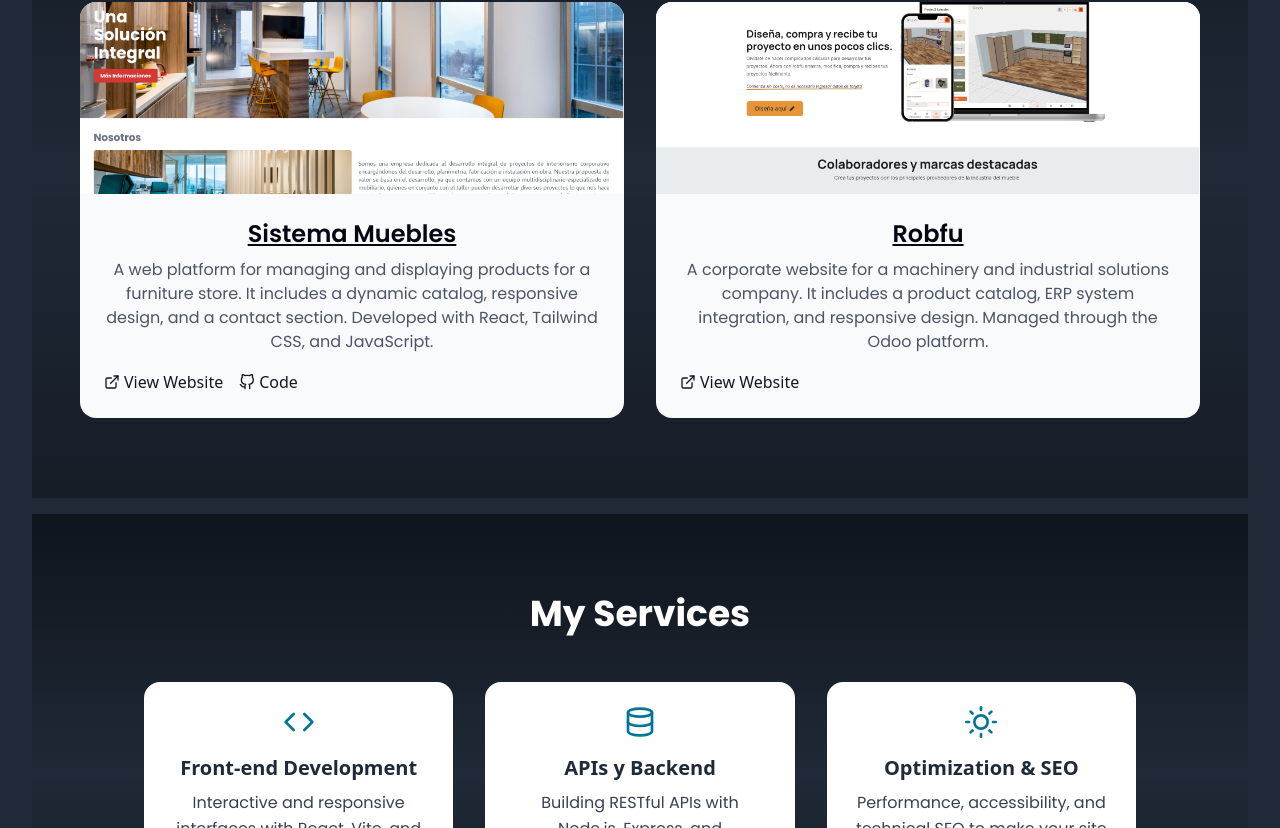
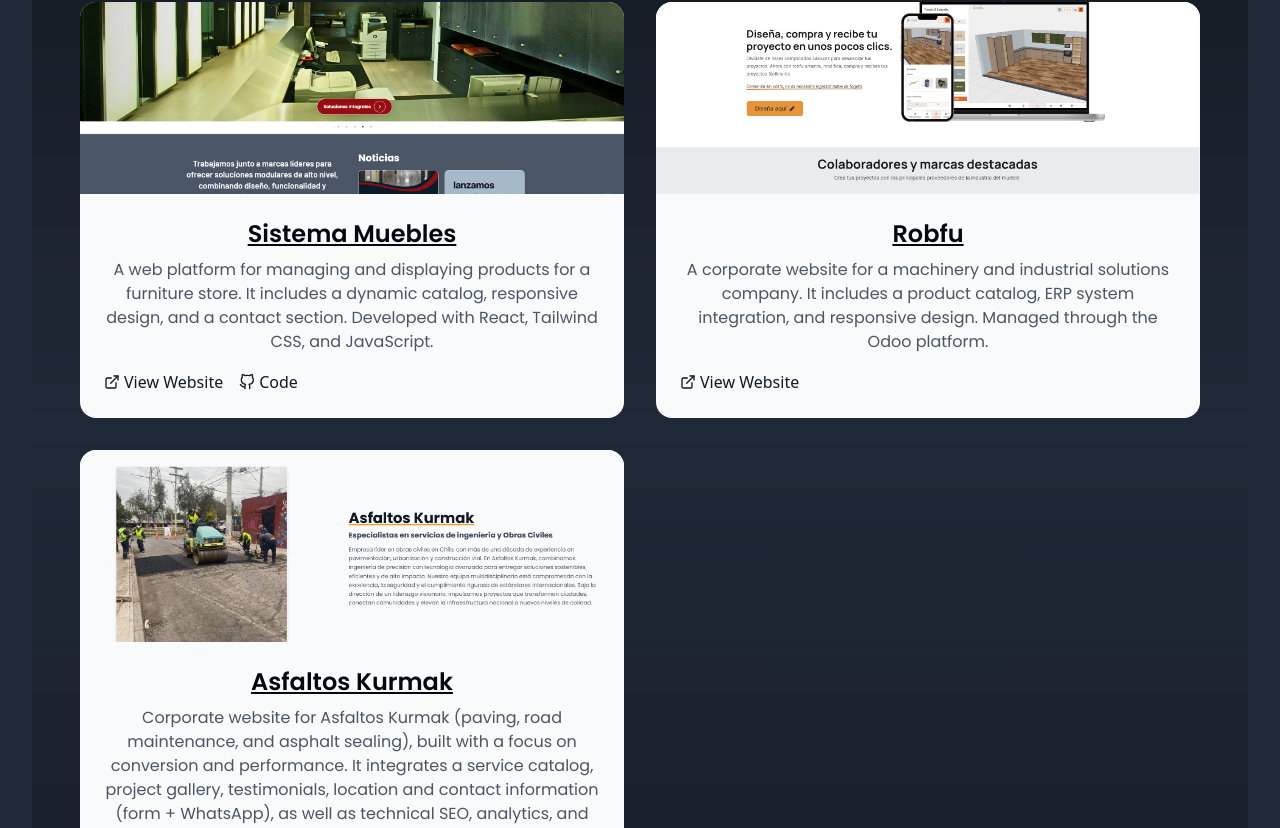
Before and after one commit to Juanith0xx/portafolio_v3, a React (Vite) app: page / in a window 1280 px wide. Shown: the part 1972-2800 px from the top of the page. Built offline with nearby package versions, Linux system fonts and the light colour scheme.

Commit message:
update proyecto asfaltos kurmak

```diff
--- a/src/Pages/Proyects.jsx
+++ b/src/Pages/Proyects.jsx
@@ -18,6 +18,17 @@
     imageUrl: '/portafolio_v3/image/robfu.png',
     demoUrl: 'https://robfu.com'
   },
+
+  {
+    title: 'Asfaltos Kurmak',
+    description:
+      'Corporate website for Asfaltos Kurmak (paving, road maintenance, and asphalt sealing), built with a focus on conversion and performance. It integrates a service catalog, project gallery, testimonials, location and contact information (form + WhatsApp), as well as technical SEO, analytics, and responsive design for a seamless experience on mobile and desktop.',
+    imageUrl: '/portafolio_v3/image/asfaltos_Kurmak.png',
+    demoUrl: 'https://asfaltoskurmak.cl/',
+    repoUrl: 'https://github.com/Juanith0xx/asfaltos_kurmak',
+  },
+
+
 ];
 
 const cardVariants = {
```
Also changed, not shown: public/image/asfaltos_Kurmak.png (added), public/image/sistemamuebles.png.
